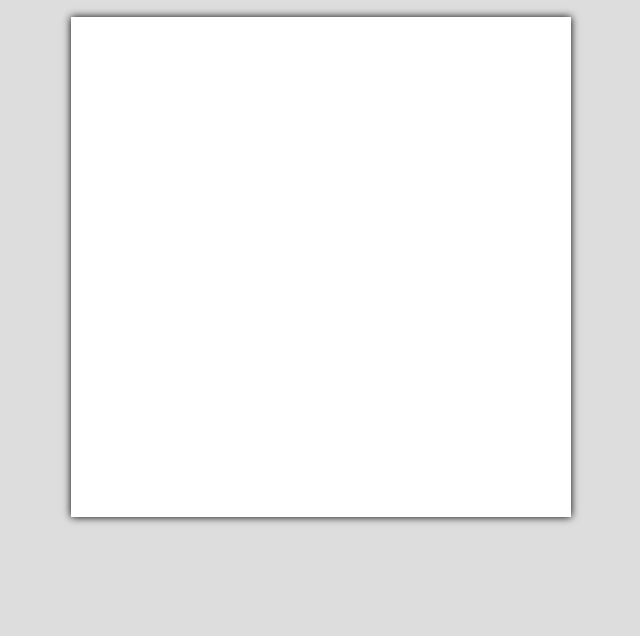
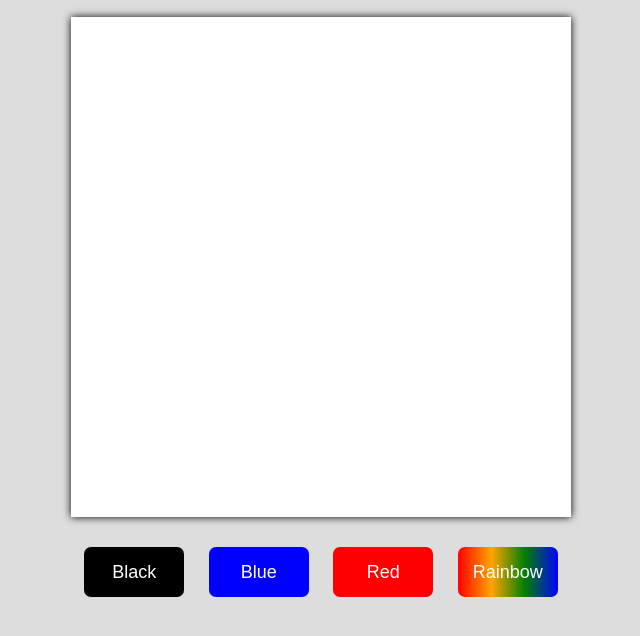
Before and after one commit to Derrickdog/pixel-draw, a plain HTML site: page index.html in a window 1280 px wide. Shown: the part 118-754 px from the top of the page, without its empty margins (319-959 px from the left). Drawn offline with Linux system fonts and the light colour scheme.

Commit message:
Add buttons

```diff
--- a/index.html
+++ b/index.html
@@ -13,5 +13,11 @@
         <h1>Pixel Paint</h1>
     </header>
     <div id="grid"></div>
+    <div id="buttons">
+        <button id="black">Black</button>
+        <button id="blue">Blue</button>
+        <button id="red">Red</button>
+        <button id="rainbow">Rainbow</button>
+    </div>
 </body>
 </html>
--- a/style.css
+++ b/style.css
@@ -24,3 +24,32 @@ h1{
     box-shadow: 0px 0px 8px;
     margin-top: 20px;
 }
+
+#buttons{
+    padding: 20px;
+}
+#buttons button{
+    width: 100px;
+    height: 50px;
+    margin: 10px;
+    border: none;
+    color: white;
+    font-size: 18px;
+    border-radius: 7px;
+}
+#black{
+    background-color: black;
+}
+#blue{
+    background-color: blue;
+}
+#red{
+    background-color: red;
+}
+#rainbow{
+    background: linear-gradient(90deg, red, orange, green, blue);
+}
+#buttons button:hover{
+    cursor: pointer;
+    transform: scale(1.1);
+}
```
